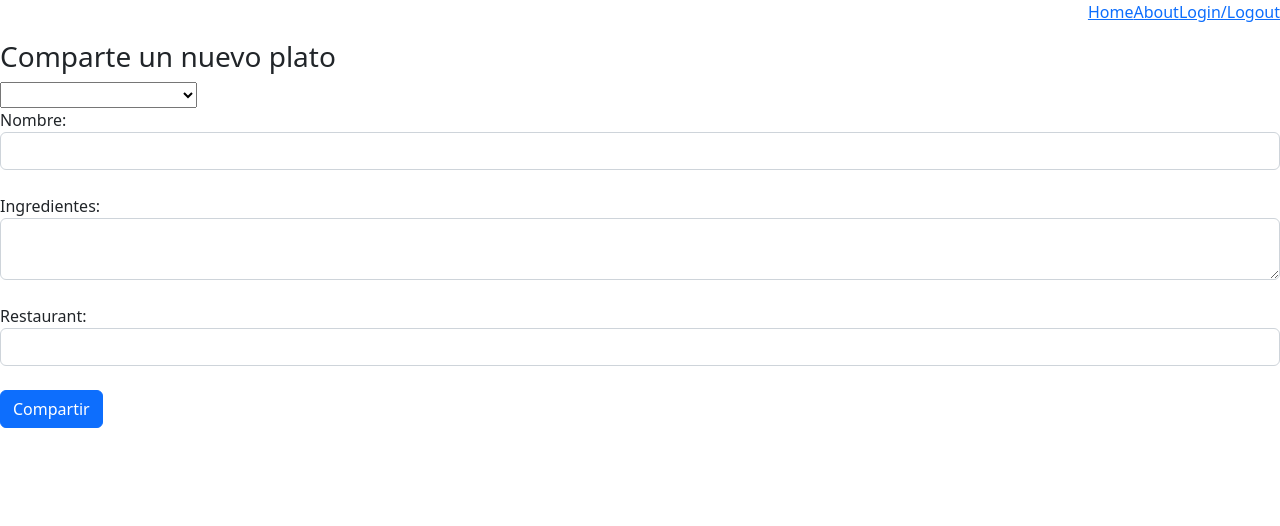
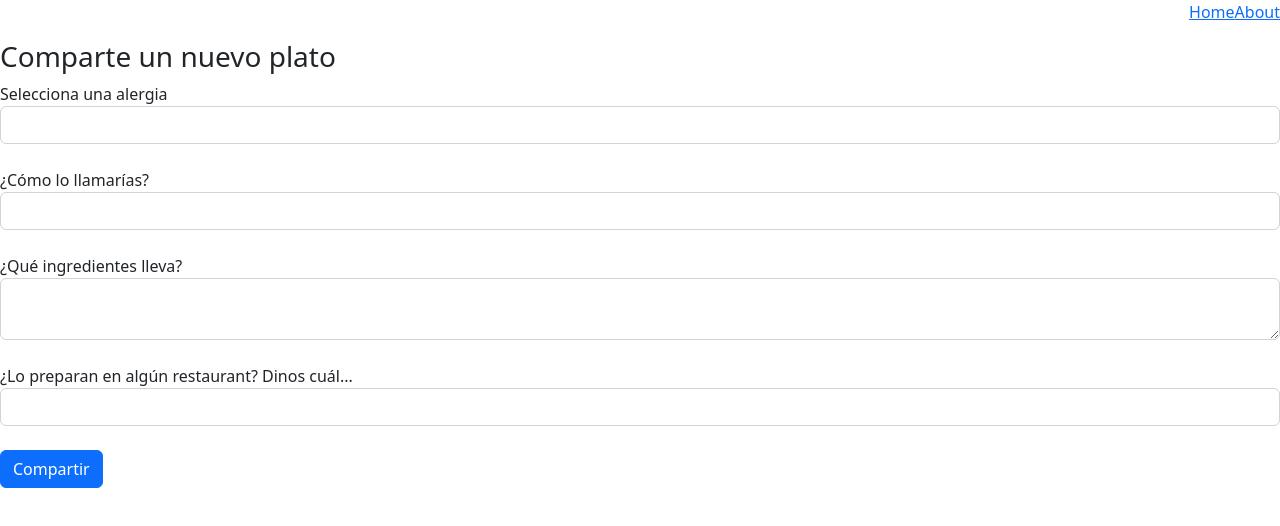
Before and after one commit to fernandojcm/AllYouCanEatApp, a Vue app in the folder Front/AllYouCanEatApp/: page /dishes/dish/created in a window 1280 px wide. Shown: the top 526 px of the page. Built offline with nearby package versions, Linux system fonts and the light colour scheme.

Commit message:
a little bit of style

```diff
--- a/Front/AllYouCanEatApp/src/components/HeaderComponent.vue
+++ b/Front/AllYouCanEatApp/src/components/HeaderComponent.vue
@@ -8,9 +8,6 @@
     </li>
     <li>
         <a href="#">About</a>
-    </li>
-    <li>
-        <a href="#">Login/Logout</a>
     </li>
 
 </ul>
--- a/Front/AllYouCanEatApp/src/views/AllergensPage.vue
+++ b/Front/AllYouCanEatApp/src/views/AllergensPage.vue
@@ -1,16 +1,19 @@
 <template>
 <HeaderComponent></HeaderComponent>
 <h2>All You Can Eat</h2>
-<p>Selecciona un alérgeno que quieras evitar comer</p>
 
-<div>
-    <select v-model="selected">
+<div class="form-group">
+  <label for="allergens">Selecciona un alérgeno que quieras evitar comer</label>
+    <select class="form-control" v-model="selected">
   <option  v-for="allergen in allergens" :value="allergen.value">
     {{ allergen.text }}
   </option>
 </select>
+<br>
+</div>
+
 <button class="btn btn-outline-primary" @click="showDishes">Mostrar</button>
-</div>
+
 
 <div v-if="dishes" v-for="dish in dishes" :key="dish.id">
         <RouterLink :to="`/dishes/${dish.id}`">
@@ -66,7 +69,7 @@ export default {
     // Use pinia store method
     //this.fetchAll();
 
-    console.log(this.anotherVar);
+    //console.log(this.anotherVar);
 
   }
 }
--- a/Front/AllYouCanEatApp/src/views/CreateAccountPage.vue
+++ b/Front/AllYouCanEatApp/src/views/CreateAccountPage.vue
@@ -1,11 +1,12 @@
 <template>
-  <HeaderComponent></HeaderComponent>
-    <div>
-        <h3>Crea un perfil nuevo</h3>
+<h3>Crea un perfil nuevo</h3>
+
+
 
         <form @submit.prevent="handleSubmit">
-
-            <select class="custom-select" v-model="allergen" name="allergens" id="allergens" required>
+          <div class="form-group">
+            <label for="allergens">¿A qué eres alérgico(a)?</label>
+            <select class="form-control" v-model="allergen" name="allergens" id="allergens" required>
                 <option disabled>¿A qué eres alérgico(a)?</option>
                 <option value="gluten">Gluten</option>
                 <option value="lactose">Lactosa</option>
@@ -14,18 +15,23 @@
                 <option value="eggs">Huevo</option>
              </select>
              <br>
+            </div>
 
-          <label>Nombre:</label>
+          <div class="form-group">
+          <label>Nombre de usuario:</label>
           <input class="form-control" v-model="name" type="text" name="name" id="name" required/>
           <br>
+          </div>
 
-          <label>Password:</label>
+          <div class="form-group">
+          <label>Contraseña:</label>
           <input class="form-control" v-model="password" type="password" name="password" id="password" required/>
           <br>
+          </div>
 
           <button class="btn btn-primary" type="submit">Crear perfil</button>
         </form>
-      </div>
+
     </template>
 
     <script>
--- a/Front/AllYouCanEatApp/src/views/CreateDishPage.vue
+++ b/Front/AllYouCanEatApp/src/views/CreateDishPage.vue
@@ -1,12 +1,15 @@
 <template>
 <HeaderComponent></HeaderComponent>
+<h3>Comparte un nuevo plato</h3>
 
-    <div>
-        <h3>Comparte un nuevo plato</h3>
+
+
 
         <form @submit.prevent="handleSubmit">
 
-            <select v-model="allergen" name="allergens" id="allergens" placeholder="Alérgenos" required>
+          <div class="form-group">
+            <label for="allergens">Selecciona una alergia</label>
+            <select class="form-control" v-model="allergen" name="allergens" id="allergens" placeholder="Alérgenos" required>
                 <option disabled>Selecciona un alérgeno</option>
                 <option value="gluten">Gluten</option>
                 <option value="lactose">Lactosa</option>
@@ -15,22 +18,29 @@
                 <option value="eggs">Huevo</option>
              </select>
              <br>
+            </div>
 
-          <label>Nombre:</label>
+          <div class="form-group">
+          <label>¿Cómo lo llamarías?</label>
           <input class="form-control" v-model="name" type="text" name="name" id="name" required/>
           <br>
+          </div>
 
-          <label>Ingredientes:</label>
+          <div class="form-group">
+          <label>¿Qué ingredientes lleva?</label>
           <textarea class="form-control" v-model="recipe" type="text" name="recipe" id="recipe" required/>
           <br>
+          </div>
 
-          <label>Restaurant:</label>
+          <div class="form-group">
+          <label>¿Lo preparan en algún restaurant? Dinos cuál...</label>
           <input class="form-control" v-model="restaurant" type="text" name="restaurant" id="restaurant" required/>
           <br>
+          </div>
 
           <button class="btn btn-primary" type="submit">Compartir</button>
         </form>
-      </div>
+
     </template>
 
     <script>
--- a/Front/AllYouCanEatApp/src/views/DeleteDishPage.vue
+++ b/Front/AllYouCanEatApp/src/views/DeleteDishPage.vue
@@ -2,9 +2,12 @@
 <HeaderComponent></HeaderComponent>
 
 <form @submit.prevent="handleSubmit">
-    <label>ID:</label>
+    <div class="form-group">
+    <label>Indica el ID del plato que quieres eliminar</label>
     <input class="form-control" v-model="id" type="text" name="id" id="id" required/>
     <br>
+    </div>
+
     <button class="btn btn-primary" type="submit">Eliminar</button>
 </form>
 
--- a/Front/AllYouCanEatApp/src/views/HomePage.vue
+++ b/Front/AllYouCanEatApp/src/views/HomePage.vue
@@ -1,6 +1,6 @@
 <template>
 <HeaderComponent></HeaderComponent>
-<h1>Welcome to All You Can Eat</h1>
+<h1>Bienvenido a All You Can Eat</h1>
 
 <div>
     <ul>
--- a/Front/AllYouCanEatApp/src/views/UpdateDishPage.vue
+++ b/Front/AllYouCanEatApp/src/views/UpdateDishPage.vue
@@ -1,14 +1,18 @@
 <template>
 <HeaderComponent></HeaderComponent>
 
-<div>
+
 <form @submit.prevent="handleSubmit">
 
+  <div class="form-group">
   <label>ID:</label>
   <input class="form-control" v-model="id" type="text" name="id" id="id" required/>
   <br>
+  </div>
 
-    <select v-model="allergen" name="allergens" id="allergens" placeholder="Alérgenos" required>
+  <div class="form-group">
+    <label for="allergens">Selecciona una alergia</label>
+    <select class="form-control" v-model="allergen" name="allergens" id="allergens" placeholder="Alérgenos" required>
           <option disabled>Selecciona un alérgeno</option>
           <option value="gluten">Gluten</option>
           <option value="lactose">Lactosa</option>
@@ -17,23 +21,30 @@
           <option value="eggs">Huevo</option>
       </select>
      <br>
+  </div>
 
-  <label>Nombre:</label>
+  <div class="form-group">
+  <label>¿Cómo lo llamarías?</label>
   <input class="form-control" v-model="name" type="text" name="name" id="name" required/>
   <br>
+  </div>
 
-  <label>Ingredientes:</label>
+  <div class="form-group">
+  <label>¿Qué ingredientes lleva?</label>
   <textarea class="form-control" v-model="recipe" type="text" name="recipe" id="recipe" required/>
   <br>
+  </div>
 
-  <label>Restaurant:</label>
+  <div class="form-group">
+  <label>¿Lo preparan en algún restaurant? Dinos cuál...</label>
   <input class="form-control" v-model="restaurant" type="text" name="restaurant" id="restaurant" required/>
   <br>
+  </div>
 
   <button class="btn btn-primary" type="submit">Editar</button>
 
 </form>
-</div>
+
 
 </template>
 
--- a/Front/AllYouCanEatApp/src/views/WelcomePage.vue
+++ b/Front/AllYouCanEatApp/src/views/WelcomePage.vue
@@ -1,5 +1,5 @@
 <template>
-<h1>Welcome to All You Can Eat</h1>
+<h1>Bienvenido a All You Can Eat</h1>
 
 <div>
     <img src="../assets/images/GLUTEN-COLOR.png" alt="nuts icon" class="icons">
@@ -10,25 +10,27 @@
     <img src="../assets/images/OUS-COLOR.png" alt="nuts icon" class="icons">
 </div>
 
-<h2>¿Qué deseas hacer?</h2>
 
-<div class="form-group">
 
-     <h3>Inicia sesión</h3>
+
         <form @submit.prevent="handleSubmit">
 
+          <div class="form-group">
           <label>Nombre de usuario:</label>
           <input class="form-control" v-model="name" type="text" name="name" id="name" required/>
           <br>
+          </div>
 
-          <label>Password:</label>
+          <div class="form-group">
+          <label>Contraseña:</label>
           <input class="form-control" v-model="password" type="password" name="password" id="password" required/>
           <br>
+          </div>
 
           <button class="btn btn-primary" type="submit">Iniciar sesión</button>
           <br>
         </form>
-</div>
+
 <div>
     <RouterLink to="/profiles/profile/created">
         <p>¿No tienes cuenta? Aquí puedes crear una nueva</p>
@@ -37,7 +39,7 @@
 </div>
 <div>
     <RouterLink to="/dishes">
-        <p>Solo quiero echar un vistazo a los platos</p>
+        <p>¡Solo quiero echar un vistazo a los platos!</p>
     </RouterLink>
 
 </div>
```
Lines whose indentation alone changed are shown as unchanged.
